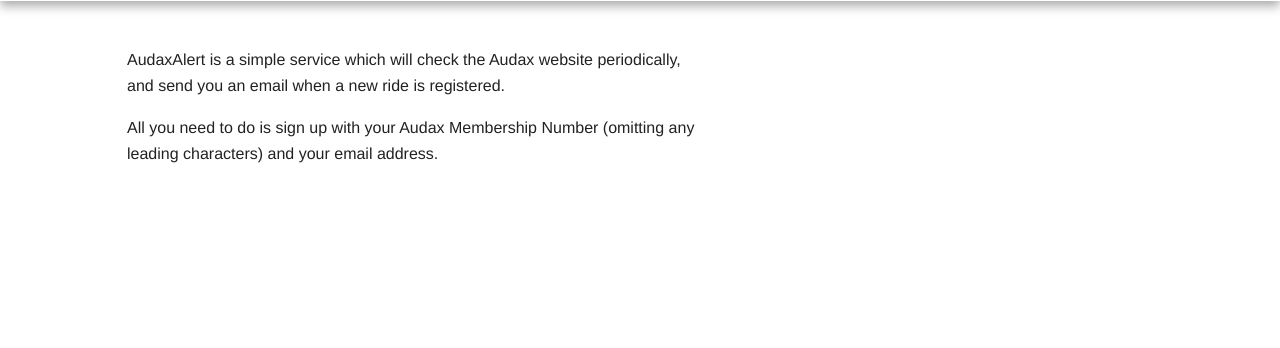
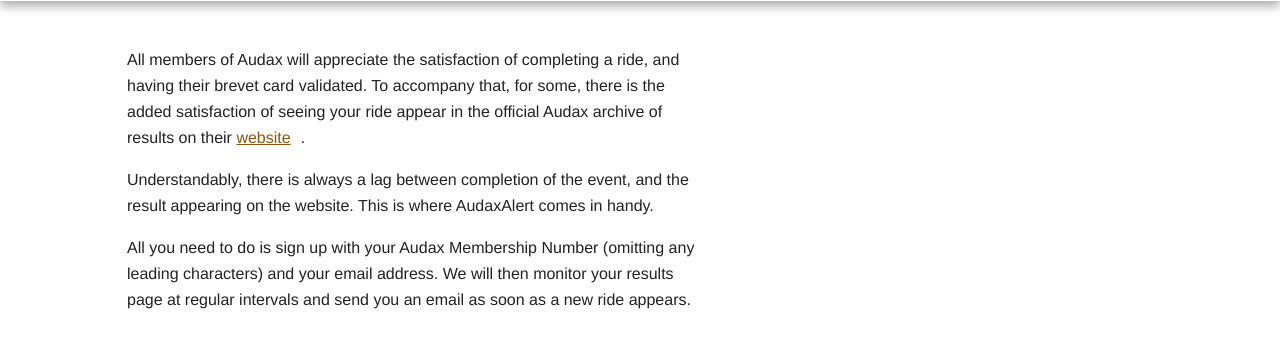
Before and after one commit to JulianJoseph/AudaxAlert, a Flask app: page / in a window 1280 px wide. Shown: the part 114-462 px from the top of the page. Run offline with Flask 2, Linux system fonts and the light colour scheme; some libraries are stand-ins or nearby versions.

Commit message:
Updated website wording

```diff
--- a/audaxalert/templates/base.html
+++ b/audaxalert/templates/base.html
@@ -20,7 +20,7 @@
                 <a href="{{ url_for('index') }}">Home</a>
                 <a href="{{ url_for('signup') }}">Sign Up</a>
                 <a href="{{ url_for('about') }}">About</a>
-                <a href="mailto:audaxalert@gmail.com">Contact</a>
+                <a href="{{ url_for('contact') }}">Contact</a>
             </header>
         </div>
 
--- a/audaxalert/templates/index.html
+++ b/audaxalert/templates/index.html
@@ -7,8 +7,14 @@
 {% block content %}
     <article>
         <header>
-            <p>AudaxAlert is a simple service which will check the Audax website periodically, and send you an email when a new ride is registered.</p>
-            <p>All you need to do is sign up with your Audax Membership Number (omitting any leading characters) and your email address.</p>
+            <p>All members of Audax will appreciate the satisfaction of completing a ride, and having their brevet card validated.
+                To accompany that, for some, there is the added satisfaction of seeing your ride appear in the official Audax archive of results
+                on their <a href="http://www.aukweb.net/results/">website</a>.</p>
+            <p>Understandably, there is always a lag between completion of the event, and the result appearing on the website.
+                This is where AudaxAlert comes in handy.</p>
+            <p>All you need to do is sign up with your Audax Membership Number (omitting any leading characters) and your email address. We will then monitor your
+                results page at regular intervals and send you an email as soon as a new ride appears.
+            </p>
         </header>
     </article>
 {% endblock %}
--- a/audaxalert/views.py
+++ b/audaxalert/views.py
@@ -37,6 +37,10 @@
 def about():
     return render_template('about.html')
 
+@app.route("/contact")
+def contact():
+    return render_template('contact.html')
+
 
 @app.errorhandler(404)
 def page_not_found(e):
```
Also changed, not shown: audaxalert/templates/contact.html (added, +14 -0 lines).
